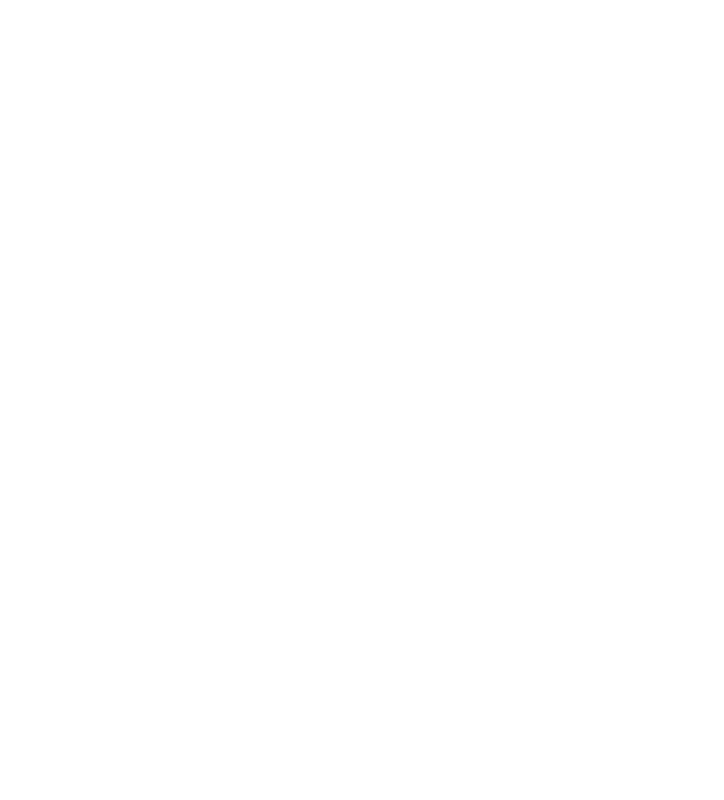
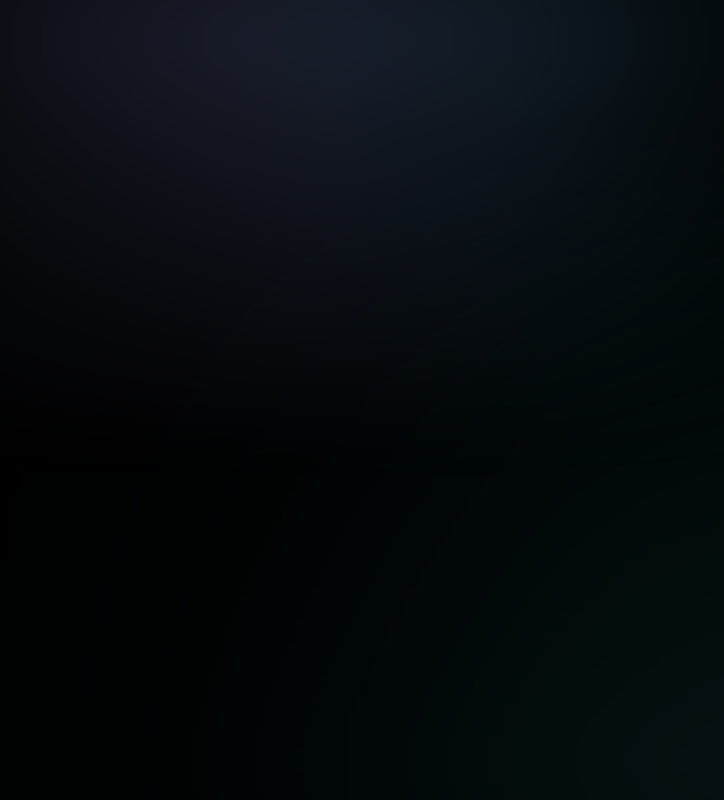
Before and after one commit to EinsNils/portfolio, a Next.js app: page / in a window 1280 px wide. Shown: the whole page, without its empty margins (0-724 px from the left). Built offline with nearby package versions, Linux system fonts and the light colour scheme.

Commit message:
create MaxWidthWarpper component and css gradients

```diff
--- a/src/app/globals.css
+++ b/src/app/globals.css
@@ -74,3 +74,44 @@
       @apply bg-background text-foreground;
     }
   }
+
+  .gradient-01 {
+    background-image: linear-gradient(270deg,#00d4ff,#aec0f8 26%,#0084ff 39%,#fff 50%,#c643ea 61%,#6289df 74%,#91e0fa);
+    filter: blur(150px)
+}
+
+.gradient-02 {
+    width: 20%;
+    height: 30%;
+    top: 0;
+    background: #009dff;
+    filter: blur(190px)
+}
+
+.gradient-02,.gradient-03 {
+    position: absolute;
+    right: 10%
+}
+
+.gradient-03 {
+    width: 50%;
+    height: 10%;
+    bottom: 0;
+    background: #2fcbd6;
+    filter: blur(240px)
+}
+
+.gradient-04 {
+    position: absolute;
+    width: 50%;
+    height: 20%;
+    left: 10%;
+    top: 40%;
+    background: rgba(45,72,152,.75);
+    filter: blur(100px);
+    transform: rotate(12deg)
+}
+
+.gradient-05 {
+    background: linear-gradient(180deg,hsla(0,0%,100%,.04),hsla(0,0%,100%,0))
+}
--- a/src/app/layout.tsx
+++ b/src/app/layout.tsx
@@ -18,7 +18,10 @@ export default function RootLayout({
   return (
     <html lang="en" className="h-full">
       <body
-        className={cn("relative h-full font-sans antialiased", inter.className)}
+        className={cn(
+          "relative h-full font-sans antialiased bg-black",
+          inter.className
+        )}
       >
         <main className="relative flex flex-col min-h-screen">
           <div className="flex-grow flex-1">{children}</div>
--- a/src/app/page.tsx
+++ b/src/app/page.tsx
@@ -1,4 +1,10 @@
+import MaxWidthWrapper from "@/components/MaxWidthWrapper";
 
 export default function Home() {
-  return <div></div>;
+  return (
+    <MaxWidthWrapper>
+      <div className="gradient-01 absolute inset-0 z-50 h-20 w-1/2"></div>
+      <div className="gradient-03 z-0"></div>
+    </MaxWidthWrapper>
+  );
 }
--- /dev/null
+++ b/src/components/MaxWidthWrapper.tsx
@@ -0,0 +1,22 @@
+import { cn } from '@/lib/utils'
+import { ReactNode } from 'react'
+
+const MaxWidthWrapper = ({
+  className,
+  children,
+}: {
+  className?: string
+  children: ReactNode
+}) => {
+  return (
+    <div
+      className={cn(
+        'mx-auto w-full max-w-screen-xl px-2.5 md:px-20',
+        className
+      )}>
+      {children}
+    </div>
+  )
+}
+
+export default MaxWidthWrapper
```
